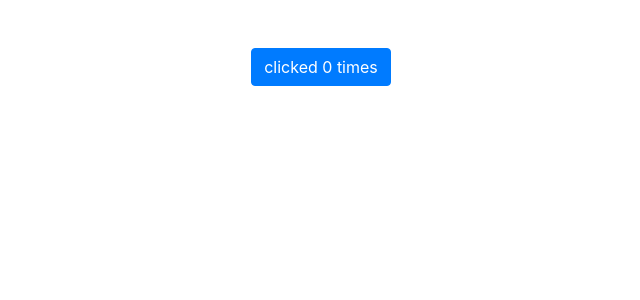
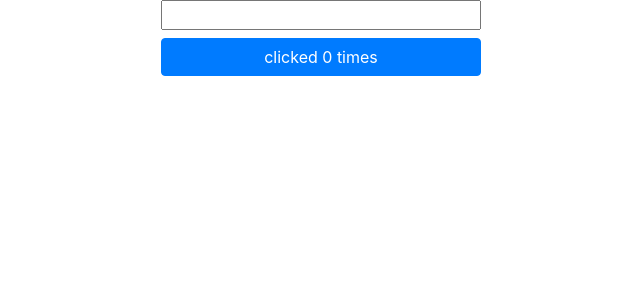
Before and after one commit to Ganesh-11062000/react-hooks, a React (Create React App) app: page / in a window 1280 px wide. Shown: the top 300 px of the page, without its empty margins (319-959 px from the left). Built offline with nearby package versions, Linux system fonts and the light colour scheme.

Commit message:
conditional rendering in componentDidUpdate in class based components

```diff
--- a/src/App.js
+++ b/src/App.js
@@ -1,5 +1,6 @@
 import React, { Component } from "react";
 import ClassComponent from "./components/useEffectComponents/ClassComponent";
+import HookCounterOne from "./components/useEffectComponents/HookCounterOne";
 
 export class App extends Component {
 
@@ -7,7 +8,8 @@ export class App extends Component {
   render() {
     return (
       <div>
-        <ClassComponent/>
+          <ClassComponent/>
+        {/* <HookCounterOne/> */}
       </div>
     );
   }
--- a/src/components/useEffectComponents/ClassComponent.js
+++ b/src/components/useEffectComponents/ClassComponent.js
@@ -5,6 +5,7 @@ export class ClassComponent extends Component {
     super(props);
     this.state = {
       count: 0,
+      name: "",
     };
   }
 
@@ -12,8 +13,16 @@ export class ClassComponent extends Component {
     document.title = `Clicked ${this.state.count} times`;
   }
 
-  componentDidUpdate() {
-    document.title = `Clicked ${this.state.count} times`;
+  componentDidUpdate(prevProps, prevState) {
+
+    // this will update document title only if count variable changes
+    if (prevState.count !== this.state.count) {
+      console.log("Updating document title");
+      document.title = `Clicked ${this.state.count} times`;
+    }
+
+    // console.log("Updating document title");
+    // document.title = `Clicked ${this.state.count} times`;
   }
 
   incrementCount = () => {
@@ -24,8 +33,13 @@ export class ClassComponent extends Component {
 
   render() {
     return (
-      <div className="d-flex justify-content-center">
-        <button className="btn btn-primary mt-5" onClick={this.incrementCount}>
+      <div className="d-flex flex-column w-25 m-auto ">
+        <input
+          type="text"
+          value={this.state.name}
+          onChange={(e) => this.setState({ name: e.target.value })}
+        />
+        <button className="btn btn-primary mt-2" onClick={this.incrementCount}>
           clicked {this.state.count} times
         </button>
       </div>
--- /dev/null
+++ b/src/components/useEffectComponents/HookCounterOne.js
@@ -0,0 +1,17 @@
+import React, { useState,useEffect } from "react";
+
+function HookCounterOne() {
+  const [count, setCount] = useState(0);
+
+  useEffect(() => {
+     document.title = `Clicked ${count} times`;
+  });
+
+  return (
+    <div className="d-flex justify-content-center">
+      <button className="btn btn-primary mt-5" onClick={() => setCount(count+1)}>Clicked {count} times</button>
+    </div>
+  );
+}
+
+export default HookCounterOne;
```
